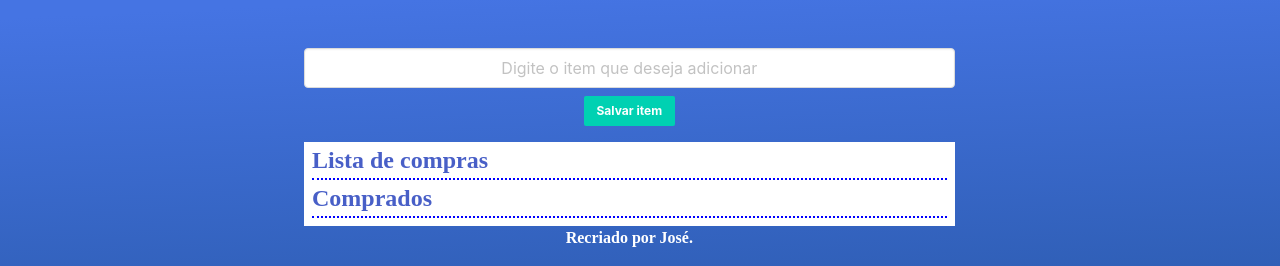
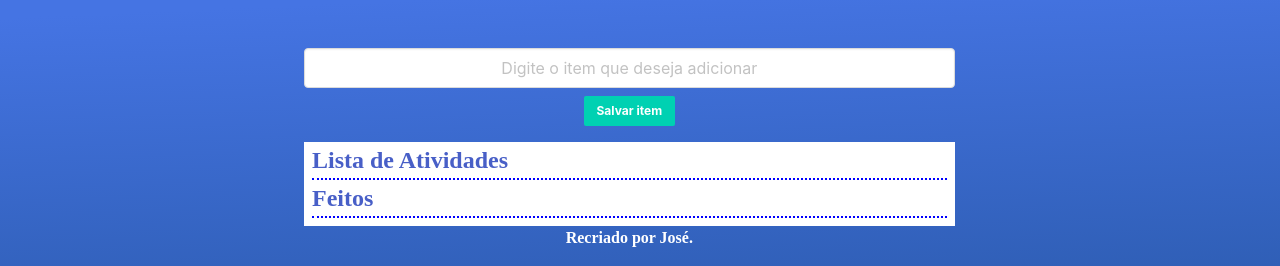
Before and after one commit to JoseVinicius05/ListaDeAtividades, a plain HTML site: page projetoAlura4/index.html in a window 1280 px wide. Shown: the top 266 px of the page. Drawn offline with nearby package versions, Linux system fonts and the light colour scheme; a web font is replaced by a local one.

Commit message:
Update index.html

```diff
--- a/projetoAlura4/index.html
+++ b/projetoAlura4/index.html
@@ -5,7 +5,7 @@
     <meta charset="UTF-8">
     <meta http-equiv="X-UA-Compatible" content="IE=edge">
     <meta name="viewport" content="width=device-width, initial-scale=1.0">
-    <title>Lista de compras</title>
+    <title>Lista de Atividades</title>
     <link rel="stylesheet" href="https://cdn.jsdelivr.net/npm/bulma@0.9.4/css/bulma.min.css">
     <link rel="preconnect" href="https://fonts.googleapis.com">
     <link rel="preconnect" href="https://fonts.gstatic.com" crossorigin>
@@ -26,13 +26,13 @@
 
         <div class="has-background-white mt-4">
             <div>
-                <h2 class="has-text-link has-text-weight-bold is-size-4 ml-2">Lista de compras</h1>
+                <h2 class="has-text-link has-text-weight-bold is-size-4 ml-2">Lista de Atividades</h1>
                     <ul class="mx-2 borda-lista" id="lista-de-itens">
                     </ul>
             </div>
 
             <section class="pb-2">
-                <h2 class="has-text-link has-text-weight-bold is-size-4 ml-2">Comprados</h1>
+                <h2 class="has-text-link has-text-weight-bold is-size-4 ml-2">Feitos</h1>
                     <ul class="mx-2 borda-lista" id="itens-comprados">
                     </ul>
             </section>
```
